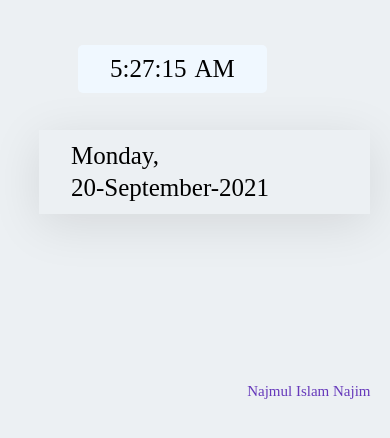
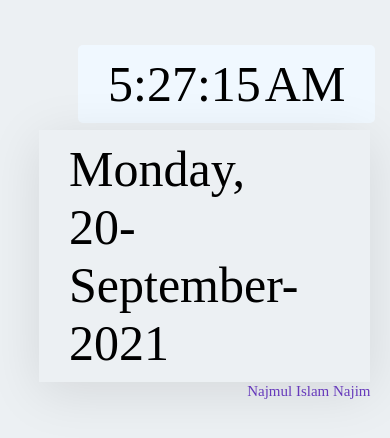
Before and after one commit to najmulislamnajim/digitalclock, a plain HTML site: page index.html in a window 390 px wide. Shown: the part 250-688 px from the top of the page. Drawn offline with Linux system fonts and the light colour scheme.

Commit message:
Update style.css

```diff
--- a/style.css
+++ b/style.css
@@ -45,19 +45,6 @@ span{
 
 }
 
-@media (max-width:600px) {
-    span{
-        font-size: 25px;
-        padding: 2px;
-    }
-    .myWatch .clock{
-        left: 25%;
-    }
-    .myWatch .day{
-        left: 10%;
-        top: 51%;
-    }
-}
 @media (max-width:400px) {
     }
     .myWatch .clock{
```
